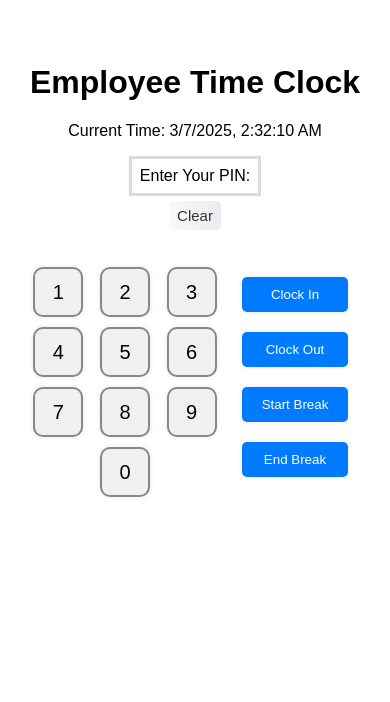
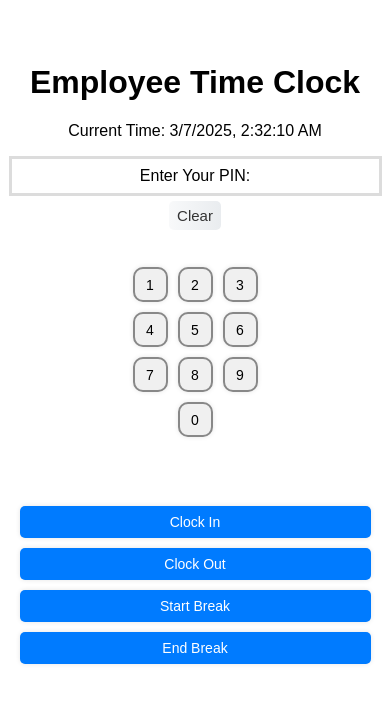
Before and after one commit to Denilson87/clock-in-out, a React app: page / in a window 390 px wide. Shown: the top 702 px of the page. Built offline with nearby package versions, Linux system fonts and the light colour scheme; no server answers.

Commit message:
updaitng clock in / clock out conditions

```diff
--- a/app.js
+++ b/app.js
@@ -65,7 +65,7 @@ app.post('/download-records', (req, res) => {
     recordsDB.find({}, (err, rows) => {
         if (err) return res.status(500).json({ error: err.message });
         // Convert records to CSV
-        const fields = ['name', 'pin', 'action', 'time', 'ip'];
+        const fields = ['name', 'pin', 'action', 'time', 'ip', 'US'];
         const opts = { fields };
         const csv = json2csv(rows, opts);
         // Set the response header
--- a/src/App.tsx
+++ b/src/App.tsx
@@ -153,19 +153,78 @@ const App: React.FC = () => {
       return;
     }
 
+  //   // Implementing the clock-in/clock-out logic
+  //   const lastAction = employeeStatus[pin];
+  //   if (
+  //     (selectedAction === 'clockIn' && lastAction !== 'clockOut' && lastAction !== undefined) ||
+  //     (selectedAction === 'clockOut' && (lastAction !== 'clockIn' && lastAction !== 'endBreak')) ||
+  //     (selectedAction === 'startBreak' && lastAction !== 'clockIn') ||
+  //     (selectedAction === 'endBreak' && lastAction !== 'startBreak')
+  //   ) {
+  //     let message = `Invalid action: ${selectedAction}, Last Action: ${lastAction}`;
+  //     if (selectedAction === 'clockOut' && !lastAction) message = 'You must clock in before you can clock out';
+  //     if (selectedAction === 'startBreak' && !lastAction) message = 'You must clock in before you can start a break';
+  //     if (selectedAction === 'endBreak' && !lastAction) message = 'You must start a break before you can end it';
+  //     showMessageToUser(message, 'error');
+  //     return;
+  //   }
+
+  //   const record = { action: selectedAction.charAt(0).toUpperCase() + selectedAction.slice(1), time: currentTime };
+
+  //   let ipResponse = await fetch('https://api.ipify.org?format=json');
+  //   let ipData = await ipResponse.json();
+  //   let ip = ipData.ip;
+
+  //   fetch('/add-record', {
+  //     method: 'POST',
+  //     headers: { 'Content-Type': 'application/json' },
+  //     body: JSON.stringify({ pin, action: record.action, time: record.time, ip: ip })
+  //   })
+  //     .then((response) => {
+  //       if (!response.ok) return response.json().then((error) => Promise.reject(error));
+  //       return response.json();
+  //     })
+  //     .then((data) => {
+  //       // Success, update the last action for this PIN
+  //       setEmployeeStatus({
+  //         ...employeeStatus,
+  //         [pin]: selectedAction,
+  //       });
+  //       setTimeCardRecords([...timeCardRecords, { id: data.id, name: data.name, pin, action: record.action, time: record.time, ip: ip }]);
+  //       setPin(''); // Clearing the PIN
+  //       showMessageToUser('Time recorded successfully', 'success');
+  //     })
+  //     .catch((error) => {
+  //       console.error('Error adding record:', error.error);
+  //       showMessageToUser('Error adding record: ' + error.error, 'error');
+  //     });
+  // };
+
+  // function showMessageToUser(text: string, type: 'success' | 'error' | 'warning' | 'info') {
+  //   const messageContainer = document.getElementById('message-container');
+  //   const message = document.createElement('p');
+  //   message.classList.add(`${type}-message`);
+  //   message.textContent = text;
+  //   messageContainer?.appendChild(message);
+
+  //   // Add the "show" class to make the message appear
+  //   message.classList.add('show');
+
+  //   // Remove the message after 3 seconds
+  //   setTimeout(() => {
+  //     message.classList.add('hide');
+  //     setTimeout(() => { messageContainer?.removeChild(message); }, 1000);
+  //   }, 3000);
+  // }
   // Implementing the clock-in/clock-out logic
 const lastAction = employeeStatus[pin];
-    if (
-      (selectedAction === 'clockIn' && lastAction !== 'clockOut' && lastAction !== undefined) ||
-      (selectedAction === 'clockOut' && (lastAction !== 'clockIn' && lastAction !== 'endBreak')) ||
-      (selectedAction === 'startBreak' && lastAction !== 'clockIn') ||
-      (selectedAction === 'endBreak' && lastAction !== 'startBreak')
-    ) {
-      let message = `Invalid action: ${selectedAction}, Last Action: ${lastAction}`;
-      if (selectedAction === 'clockOut' && !lastAction) message = 'You must clock in before you can clock out';
-      if (selectedAction === 'startBreak' && !lastAction) message = 'You must clock in before you can start a break';
-      if (selectedAction === 'endBreak' && !lastAction) message = 'You must start a break before you can end it';
-      showMessageToUser(message, 'error');
+
+// Remove or modify the validation check based on the last action
+// Allowing all actions regardless of the last action
+// Just validate if the selected action exists (this is optional depending on the action structure)
+
+if (!selectedAction) {
+  showMessageToUser('Invalid action', 'error');
   return;
 }
 
@@ -216,6 +275,7 @@ const App: React.FC = () => {
     setTimeout(() => { messageContainer?.removeChild(message); }, 1000);
   }, 3000);
 }
+
 
   function downloadRecords() {
     fetch('/download-records', { method: 'POST' })
--- a/src/assets/css/styles.css
+++ b/src/assets/css/styles.css
@@ -31,6 +31,7 @@ body {
   text-align: center;
   height: 100%;
   justify-content: space-between;
+  flex-wrap: wrap; /* Allow items to wrap on smaller screens */
 }
 
 .keypad-container {
@@ -337,3 +338,90 @@ input[type="password"] {
 .clear-button:hover {
   background: linear-gradient(to right, #e9ecef, #f8f9fa);
 }
+
+/* Media Queries for Responsiveness */
+@media (max-width: 768px) {
+  .keypad-container {
+    width: 80%;
+    margin: 2em auto;
+  }
+
+  .keypad-button {
+    width: 40px;
+    height: 40px;
+    font-size: 16px;
+  }
+
+  .action-buttons {
+    display: block;
+    width: 100%;
+    margin-top: 2em;
+  }
+
+  .action-buttons button {
+    width: 90%;
+    margin: 10px auto;
+  }
+
+  #currentPin {
+    width: 80%;
+  }
+
+  .time-card table {
+    font-size: 14px;
+  }
+
+  #logoutButton,
+  #addEmployeeButton,
+  #downloadButton {
+    font-size: 10pt;
+    padding: 0.8em;
+  }
+
+  #loginButton {
+    font-size: 10pt;
+    padding: 0.8em;
+  }
+
+  input[type="text"],
+  input[type="password"] {
+    width: 90%;
+  }
+}
+
+@media (max-width: 480px) {
+  .keypad-button {
+    width: 35px;
+    height: 35px;
+    font-size: 14px;
+  }
+
+  .keypad-container {
+    width: 90%;
+  }
+
+  .action-buttons button {
+    font-size: 14px;
+    padding: 8px 16px;
+  }
+
+  #currentPin {
+    width: 90%;
+  }
+
+  .time-card table {
+    font-size: 12px;
+  }
+
+  #logoutButton,
+  #addEmployeeButton,
+  #downloadButton {
+    font-size: 9pt;
+    padding: 0.7em;
+  }
+
+  #loginButton {
+    font-size: 9pt;
+    padding: 0.7em;
+  }
+}
--- a/src/components/TimeCard.tsx
+++ b/src/components/TimeCard.tsx
@@ -13,7 +13,7 @@ interface TimeCardProps {
   records: Record[];
 }
 
-const TimeCard: React.FC<TimeCardProps> = ({ records }) => {
+  const TimeCard: React.FC<TimeCardProps> = ({ records }) => {
   const groupedRecords: { [pin: string]: { name: string; records: Record[] } } = {};
   const uniqueIps: { [pin: string]: Set<string> } = {};
 
@@ -46,6 +46,7 @@ const TimeCard: React.FC<TimeCardProps> = ({ records }) => {
                 <th>Action</th>
                 <th>Time</th>
                 <th>IP</th>
+                <th>Unidade sanitaria</th>
               </tr>
             </thead>
             <tbody>
@@ -56,6 +57,7 @@ const TimeCard: React.FC<TimeCardProps> = ({ records }) => {
                   <td style={{ backgroundColor: uniqueIps[pin].size > 1 ? 'yellow' : 'transparent' }}>
                     {record.ip}
                   </td>
+                  <td>CS Albasine</td>
                 </tr>
               ))}
             </tbody>
--- a/src/index.html
+++ b/src/index.html
@@ -3,6 +3,7 @@
 
 <head>
   <meta charset="UTF-8">
+  <meta name="viewport" content="width=device-width, initial-scale=1.0">
   <link rel="icon" href="favicon.png" type="image/x-icon" />
   <title>Employee Time Clock</title>
 </head>
```
Also changed, not shown: init-db.js (+28 -5 lines). Lines whose indentation alone changed are shown as unchanged.
